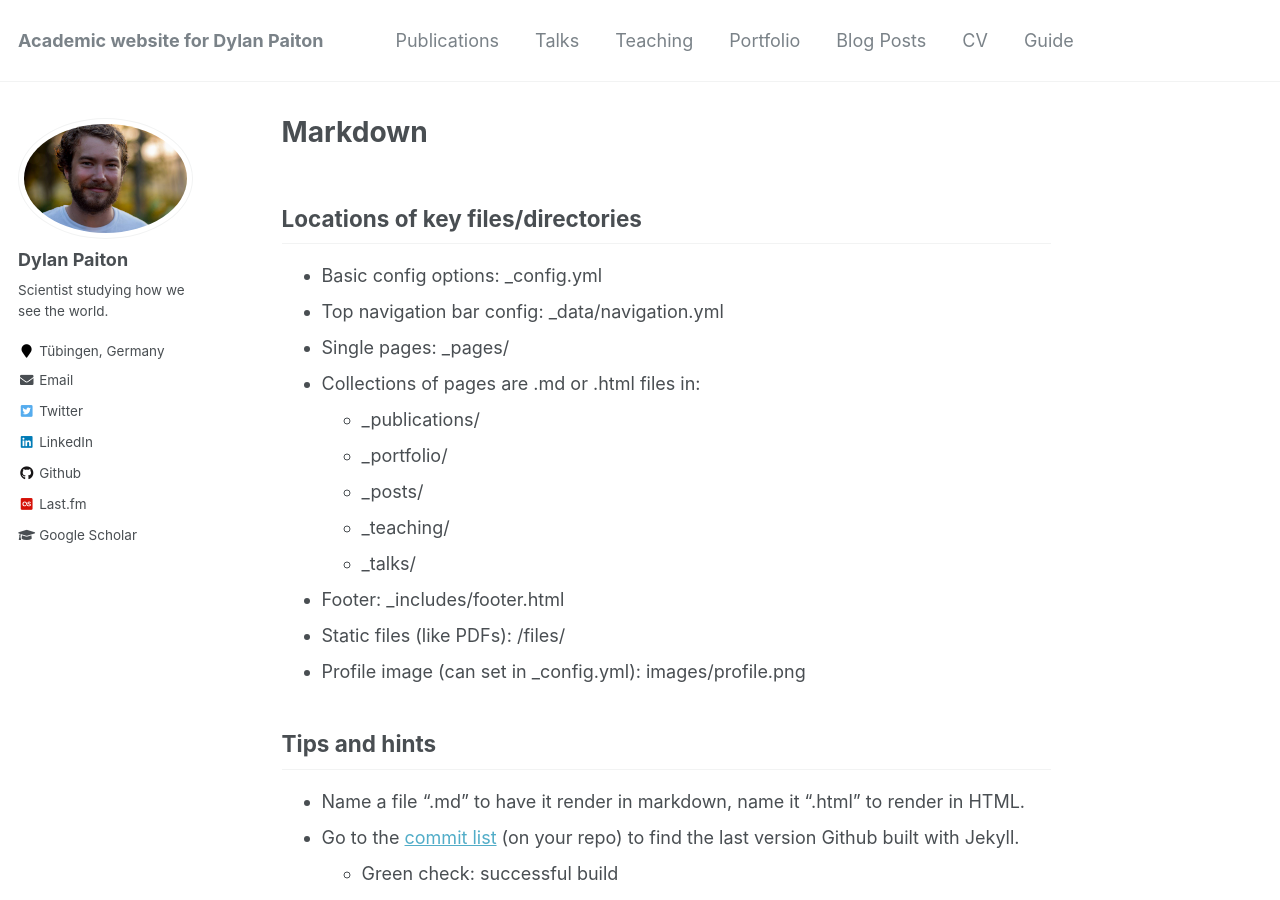
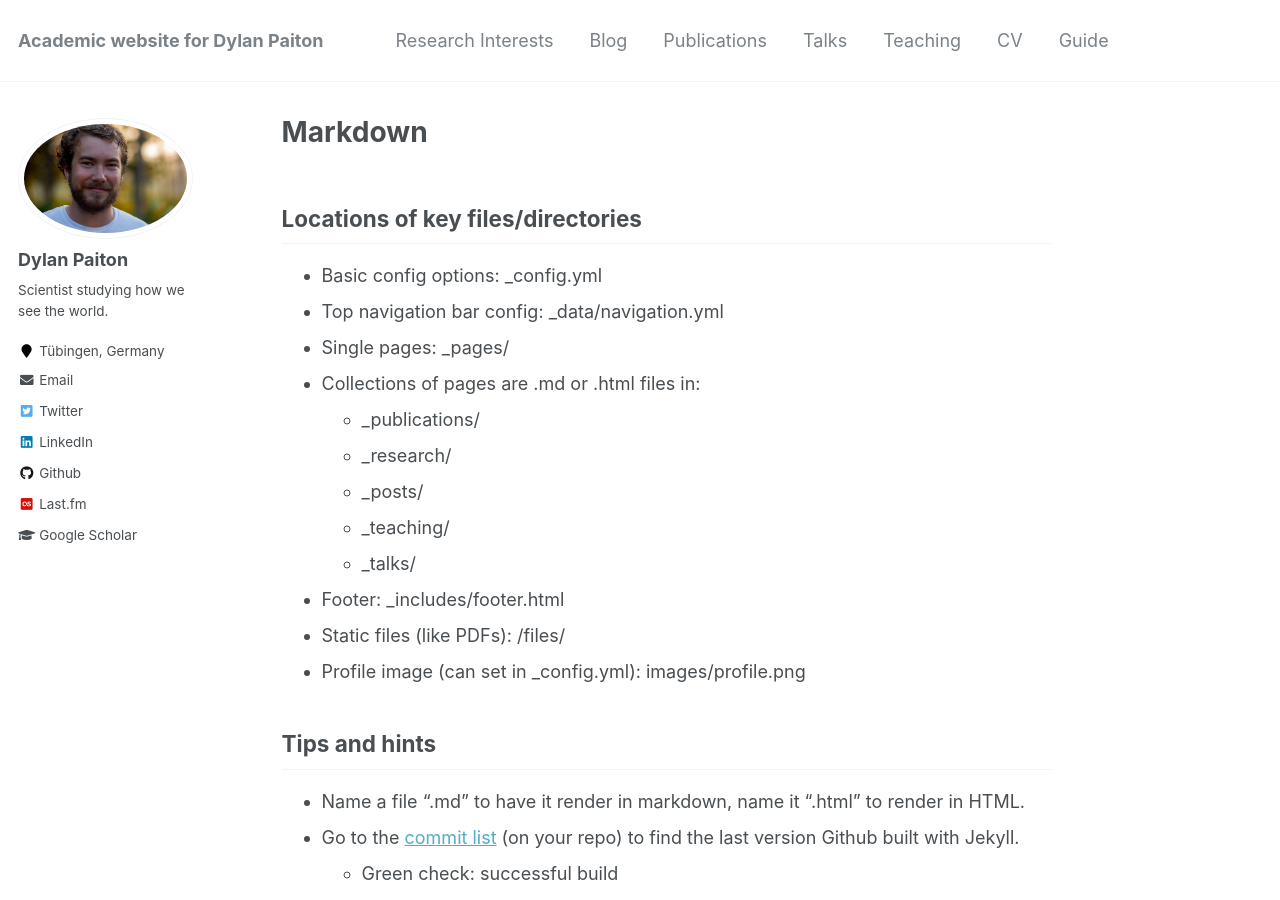
Before and after one commit to dpaiton/dpaiton.github.io, a Jekyll site: the page built from _pages/markdown.md, in a window 1280 px wide and 900 px high. Built offline with Jekyll 4.4.1, drawn with Linux system fonts in a browser that asks for light colours.

Commit message:
renames portfolio to research

```diff
--- a/_config.yml
+++ b/_config.yml
@@ -73,7 +73,7 @@ social:
 
 # Analytics
 analytics:
-  provider               :  "google-universal" # false (default), "google", "google-universal", "custom"
+  provider               :  false #"google-universal" # false (default), "google", "google-universal", "custom"
   google:
     tracking_id          :
 
@@ -181,7 +181,7 @@ collections:
   publications:
     output: true
     permalink: /:collection/:path/
-  portfolio:
+  research:
     output: true
     permalink: /:collection/:path/
   talks:
@@ -227,10 +227,10 @@ defaults:
       author_profile: true
       share: true
       comments: true
-  # _portfolio
+  # _research
   - scope:
       path: ""
-      type: portfolio
+      type: research
     values:
       layout: single
       author_profile: true
--- a/_data/navigation.yml
+++ b/_data/navigation.yml
@@ -1,5 +1,11 @@
 # main links links
 main:
+  - title: "Research Interests"
+    url: /research/
+
+  - title: "Blog"
+    url: /year-archive/
+
   - title: "Publications"
     url: /publications/
 
@@ -9,12 +15,6 @@ main:
   - title: "Teaching"
     url: /teaching/
 
-  - title: "Portfolio"
-    url: /portfolio/
-
-  - title: "Blog Posts"
-    url: /year-archive/
-
   - title: "CV"
     url: /cv/
 
--- a/_pages/markdown.md
+++ b/_pages/markdown.md
@@ -14,7 +14,7 @@ redirect_from:
 * Single pages: _pages/
 * Collections of pages are .md or .html files in:
   * _publications/
-  * _portfolio/
+  * _research/
   * _posts/
   * _teaching/
   * _talks/
--- a/_pages/portfolio.html
+++ b/_pages/research.html
@@ -1,13 +1,13 @@
 ---
 layout: archive
-title: "Portfolio"
-permalink: /portfolio/
+title: "Research Interests"
+permalink: /research/
 author_profile: true
 ---
 
 {% include base_path %}
 
 
-{% for post in site.portfolio %}
+{% for post in site.research %}
   {% include archive-single.html %}
 {% endfor %}
```
Also changed, not shown: CONTRIBUTING.md (deleted, +0 -5 lines), README.md (+1 -1 lines), CHANGELOG.md (deleted), _research/research-1.md (renamed from _portfolio/portfolio-1.md), _research/research-2.html (renamed from _portfolio/portfolio-2.html).
